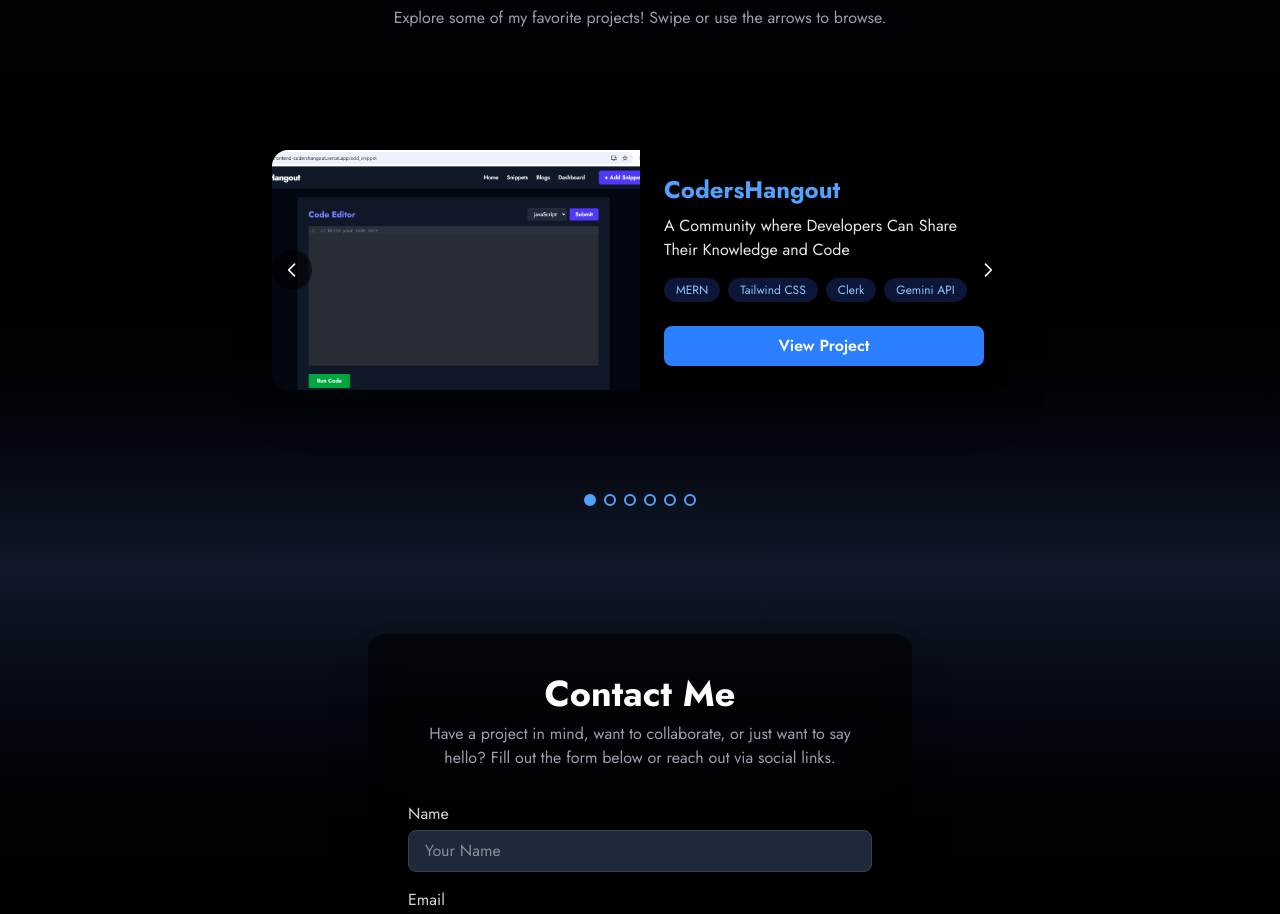
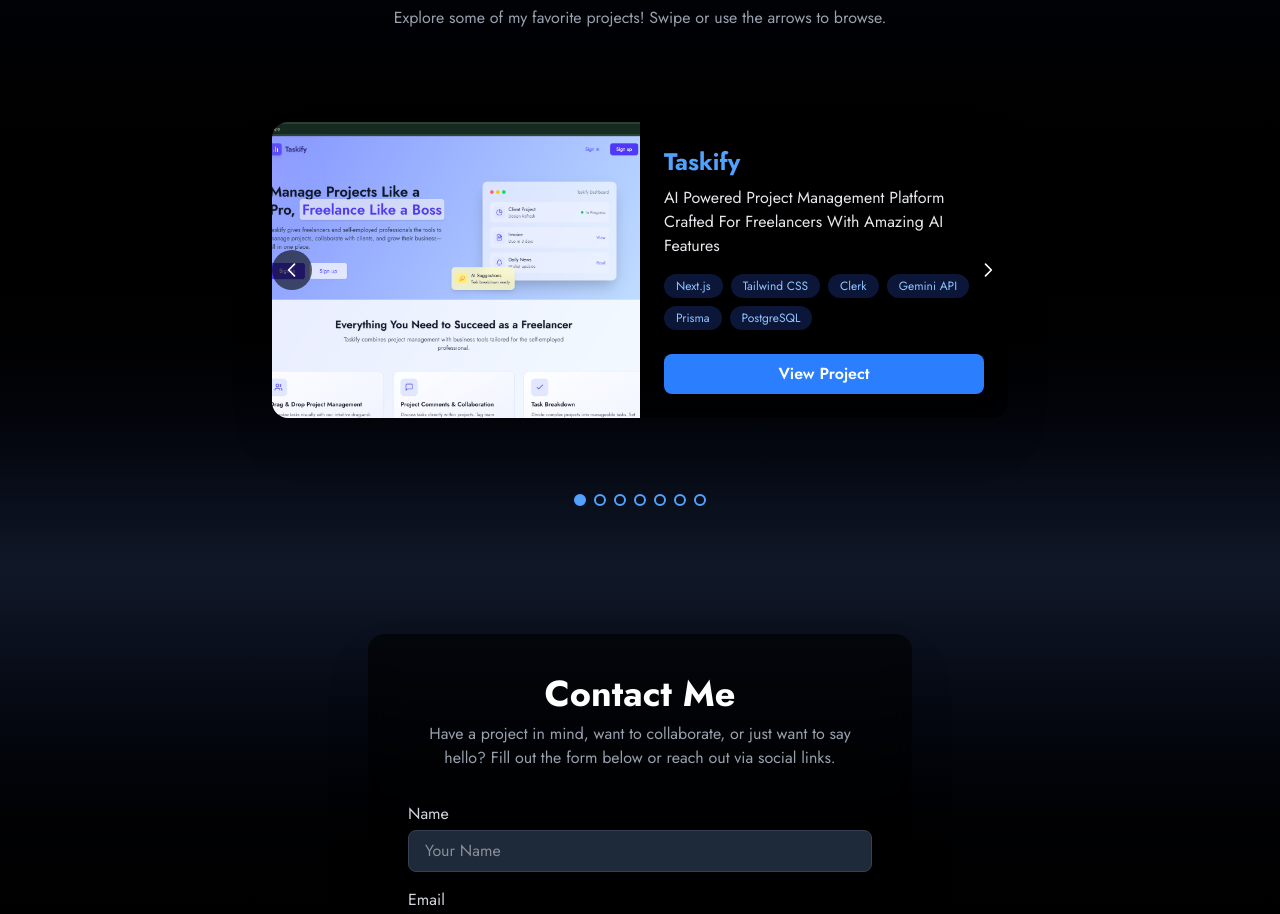
Before and after one commit to CodeFusionEhsan/portfolio, a Next.js app: page / in a window 1280 px wide. Shown: the part 2040-2954 px from the top of the page. Built offline with nearby package versions, Linux system fonts and the light colour scheme.

Commit message:
Update work.js

```diff
--- a/app/components/work.js
+++ b/app/components/work.js
@@ -3,6 +3,13 @@
 import { motion, AnimatePresence } from "framer-motion";
 
 const projects = [
+  {
+    title: "Taskify",
+    image: "/projects/project.png",
+    description: "AI Powered Project Management Platform Crafted For Freelancers With Amazing AI Features",
+    tech: ["Next.js", "Tailwind CSS", "Clerk", "Gemini API", "Prisma", "PostgreSQL"],
+    link: "https://taskify-manager-project.vercel.app"
+  },
   {
     title: "CodersHangout",
     image: "/projects/project1.PNG",
```
